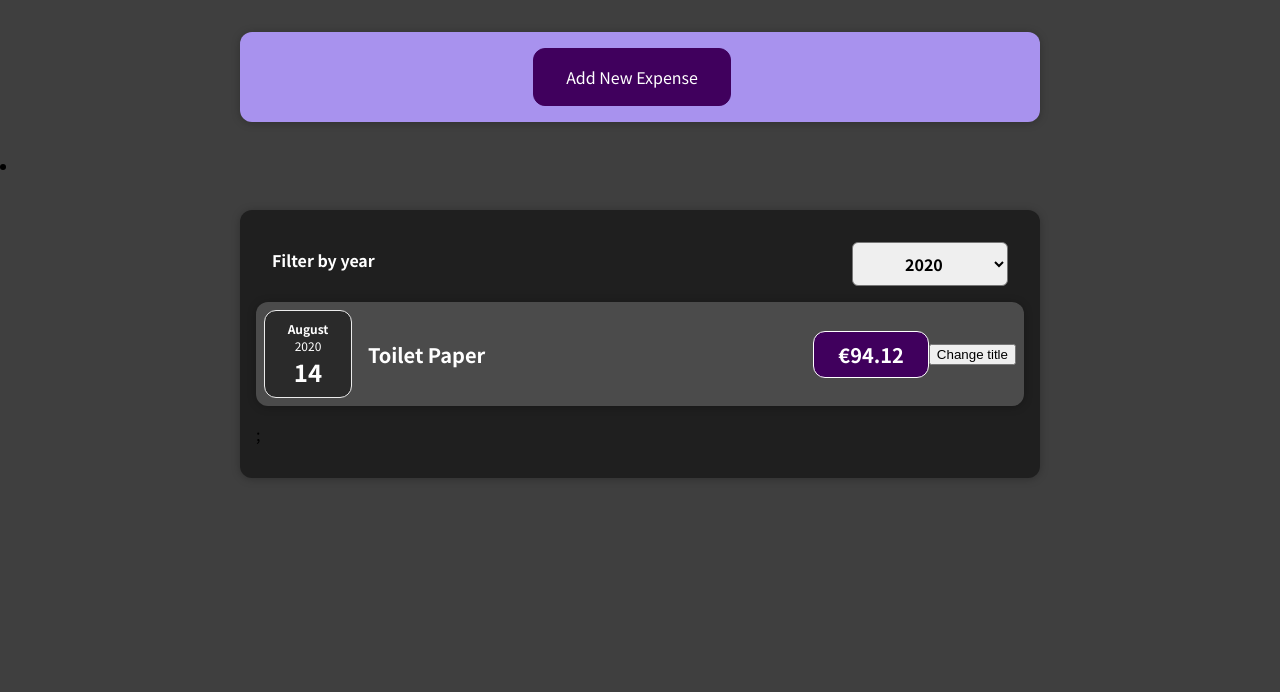
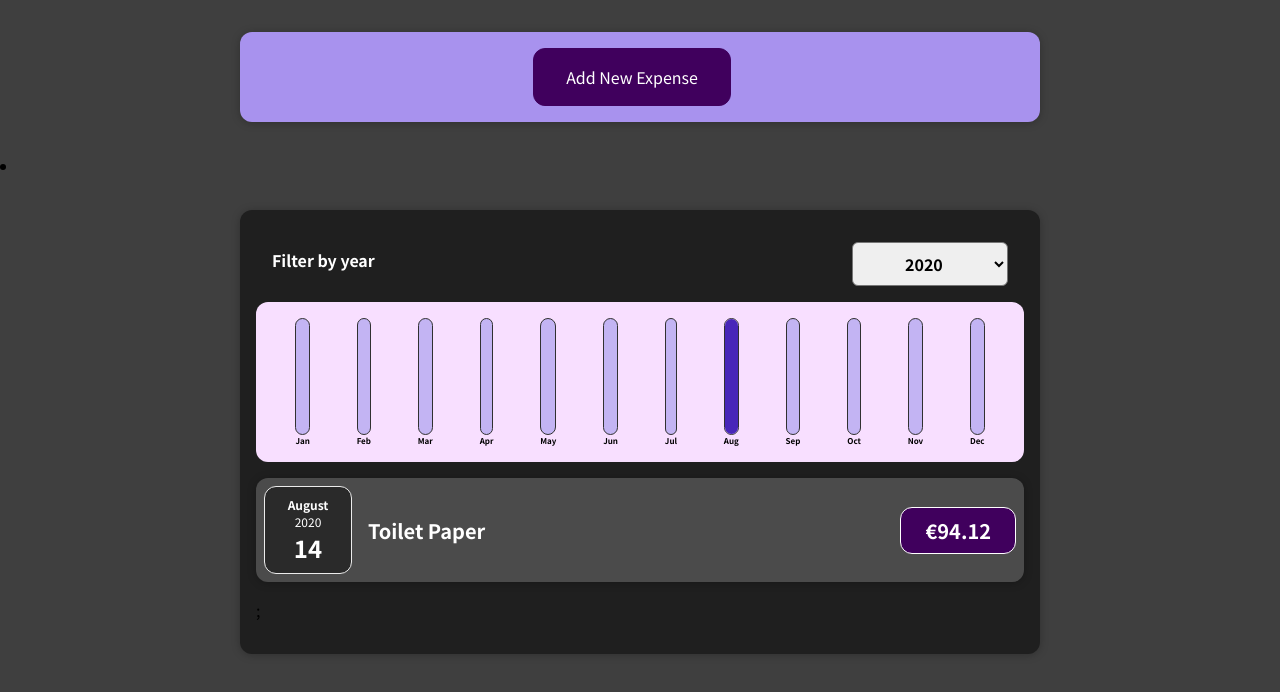
Before and after one commit to jvanleersum/React-Expenses-Web-App, a React (Create React App) app: page / in a window 1280 px wide. Shown: the top 692 px of the page. Built offline with nearby package versions, Linux system fonts and the light colour scheme.

Commit message:
Created chart and finished project

```diff
--- /dev/null
+++ b/src/components/Chart/Chart.css
@@ -0,0 +1,9 @@
+.chart {
+  padding: 1rem;
+  border-radius: 12px;
+  background-color: #f8dfff;
+  text-align: center;
+  display: flex;
+  justify-content: space-around;
+  height: 10rem;
+}
--- /dev/null
+++ b/src/components/Chart/Chart.js
@@ -0,0 +1,22 @@
+import "./Chart.css";
+import ChartBar from "./ChartBar";
+
+const Chart = (props) => {
+  const dataPointsValues = props.dataPoints.map(dataPoint => dataPoint.value);
+  const totalMaximum = Math.max(...dataPointsValues);
+
+  return (
+    <div className="chart">
+      {props.dataPoints.map((dataPoint) => (
+        <ChartBar
+          key={dataPoint.label}
+          value={dataPoint.value}
+          maxValue={totalMaximum}
+          label={dataPoint.label}
+        />
+      ))}
+    </div>
+  );
+};
+
+export default Chart;
--- /dev/null
+++ b/src/components/Chart/ChartBar.css
@@ -0,0 +1,30 @@
+.chart-bar {
+  height: 100%;
+  display: flex;
+  flex-direction: column;
+  align-items: center;
+}
+
+.chart-bar__inner {
+  height: 100%;
+  width: 100%;
+  border: 1px solid #313131;
+  border-radius: 12px;
+  background-color: #c3b4f3;
+  overflow: hidden;
+  display: flex;
+  flex-direction: column;
+  justify-content: flex-end;
+}
+
+.chart-bar__fill {
+  background-color: #4826b9;
+  width: 100%;
+  transition: all 0.3s ease-out;
+}
+
+.chart-bar__label {
+  font-weight: bold;
+  font-size: 0.5rem;
+  text-align: center;
+}
--- /dev/null
+++ b/src/components/Chart/ChartBar.js
@@ -0,0 +1,19 @@
+import './ChartBar.css';
+
+const ChartBar = (props) => {
+  let barHeight = "0%";
+
+  if (props.maxValue > 0) {
+    barHeight = Math.round((props.value/props.maxValue) * 100) + '%';
+  }
+  return (
+    <div className="chart-bar">
+      <div className="chart-bar__inner">
+        <div className="chart-bar__fill" style={{height:barHeight}}></div>
+      </div>
+      <div className="chart-bar__label">{props.label}</div>
+    </div>
+  );
+};
+
+export default ChartBar;
--- a/src/components/Expenses/ExpenseItem.js
+++ b/src/components/Expenses/ExpenseItem.js
@@ -1,23 +1,15 @@
-import { useState } from 'react';
 import Card from '../UI/Card';
 import ExpenseDate from './ExpenseDate';
 import './ExpenseItem.css';
 
 const ExpenseItem = (props) => {
-  const [title, setTitle] = useState(props.title);
-
-  const clickHandler = () => {
-    setTitle('New title');
-  }
-
   return (
     <Card className='expense-item'>
       <ExpenseDate date={props.date}/>
       <div className='expense-item__description'>
-        <h2>{title}</h2>
+        <h2>{props.title}</h2>
         <div className='expense-item__price'>€{props.amount}</div>
       </div>
-      <button onClick={clickHandler}>Change title</button>
     </Card>
   );
 }
--- a/src/components/Expenses/Expenses.js
+++ b/src/components/Expenses/Expenses.js
@@ -1,9 +1,9 @@
 import { useState } from "react";
 import Card from "../UI/Card";
-// import ExpenseItem from "./ExpenseItem";
 import "./Expenses.css";
 import ExpensesFilter from "./ExpensesFilter";
 import ExpensesList from "./ExpensesList";
+import ExpensesChart from "./ExpensesChart";
 
 const Expenses = (props) => {
   const [year, setYear] = useState("2020");
@@ -23,6 +23,7 @@
           selected={year}
           onYearSelected={yearSelectedhandler}
         ></ExpensesFilter>
+        <ExpensesChart items={filteredExpenses}/>
         <ExpensesList items={filteredExpenses} />
       </Card>
     </li>
--- /dev/null
+++ b/src/components/Expenses/ExpensesChart.js
@@ -0,0 +1,27 @@
+import Chart from "../Chart/Chart"
+
+const ExpensesChart = (props) => {
+  const chartDataPoints = [
+    {label: "Jan", value: 0},
+    {label: "Feb", value: 0},
+    {label: "Mar", value: 0},
+    {label: "Apr", value: 0},
+    {label: "May", value: 0},
+    {label: "Jun", value: 0},
+    {label: "Jul", value: 0},
+    {label: "Aug", value: 0},
+    {label: "Sep", value: 0},
+    {label: "Oct", value: 0},
+    {label: "Nov", value: 0},
+    {label: "Dec", value: 0}
+  ];
+
+  props.items.forEach(expense => {
+    const expenseMonth = expense.date.getMonth();
+    chartDataPoints[expenseMonth].value += expense.amount;
+  })
+
+  return <Chart dataPoints={chartDataPoints}/>
+}
+
+export default ExpensesChart;
```
